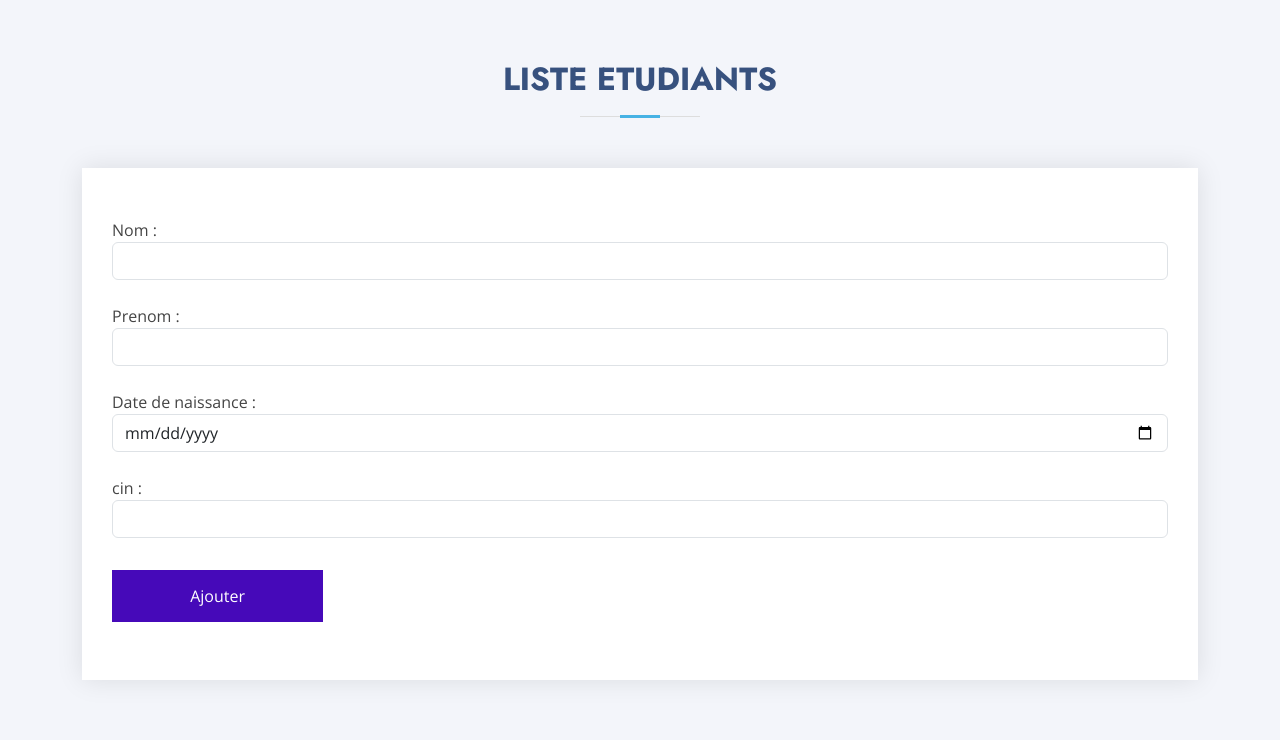
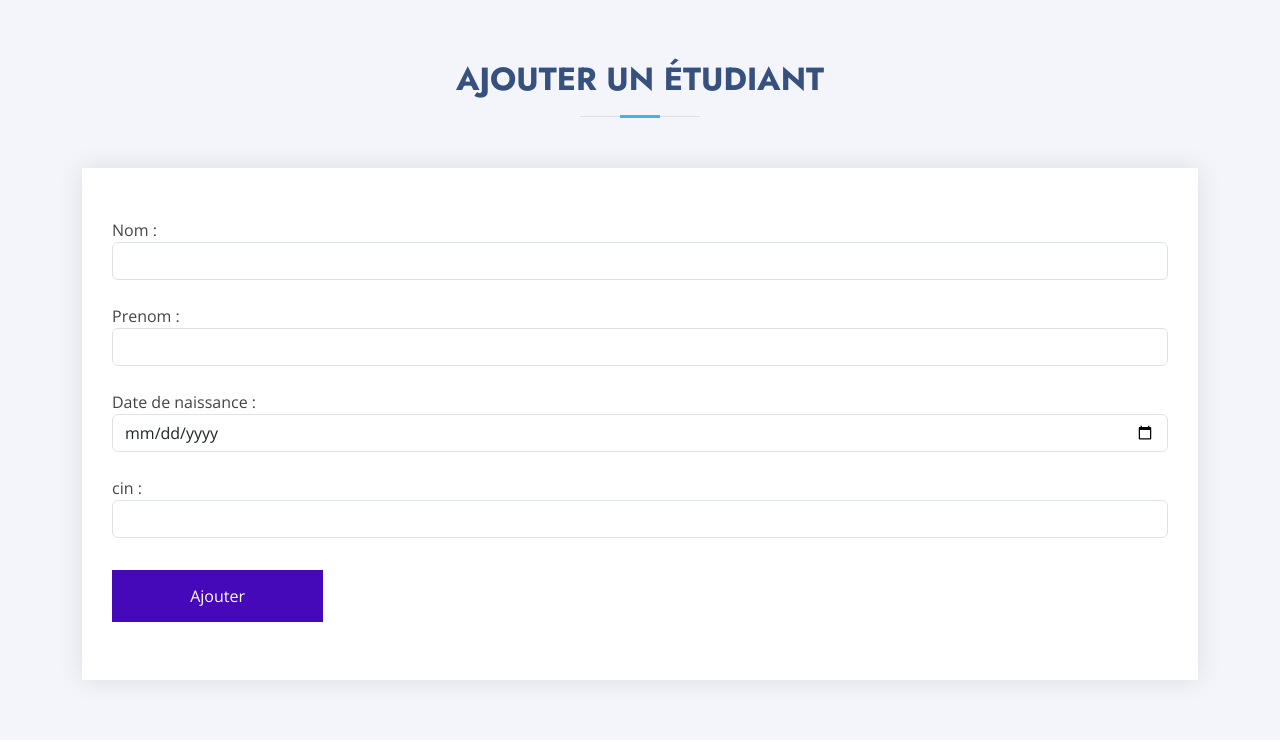
Before and after one commit to mouna636/GestionDep, an Angular app: page /ajout-etudiant in a window 1280 px wide. Shown: the top 742 px of the page. Built offline with nearby package versions, Linux system fonts and the light colour scheme.

Commit message:
modification

```diff
--- a/src/app/ajout-etudiant/ajout-etudiant.component.html
+++ b/src/app/ajout-etudiant/ajout-etudiant.component.html
@@ -2,7 +2,7 @@
 <section id="services" class="services section-bg">
     <div class="container" data-aos="fade-up">
       <div class="section-title">
-        <h2>Liste Etudiants</h2>
+        <h2>Ajouter un étudiant</h2>
         <!-- <p>Marqué les etudiants absentes</p> -->
       </div>
 
```
